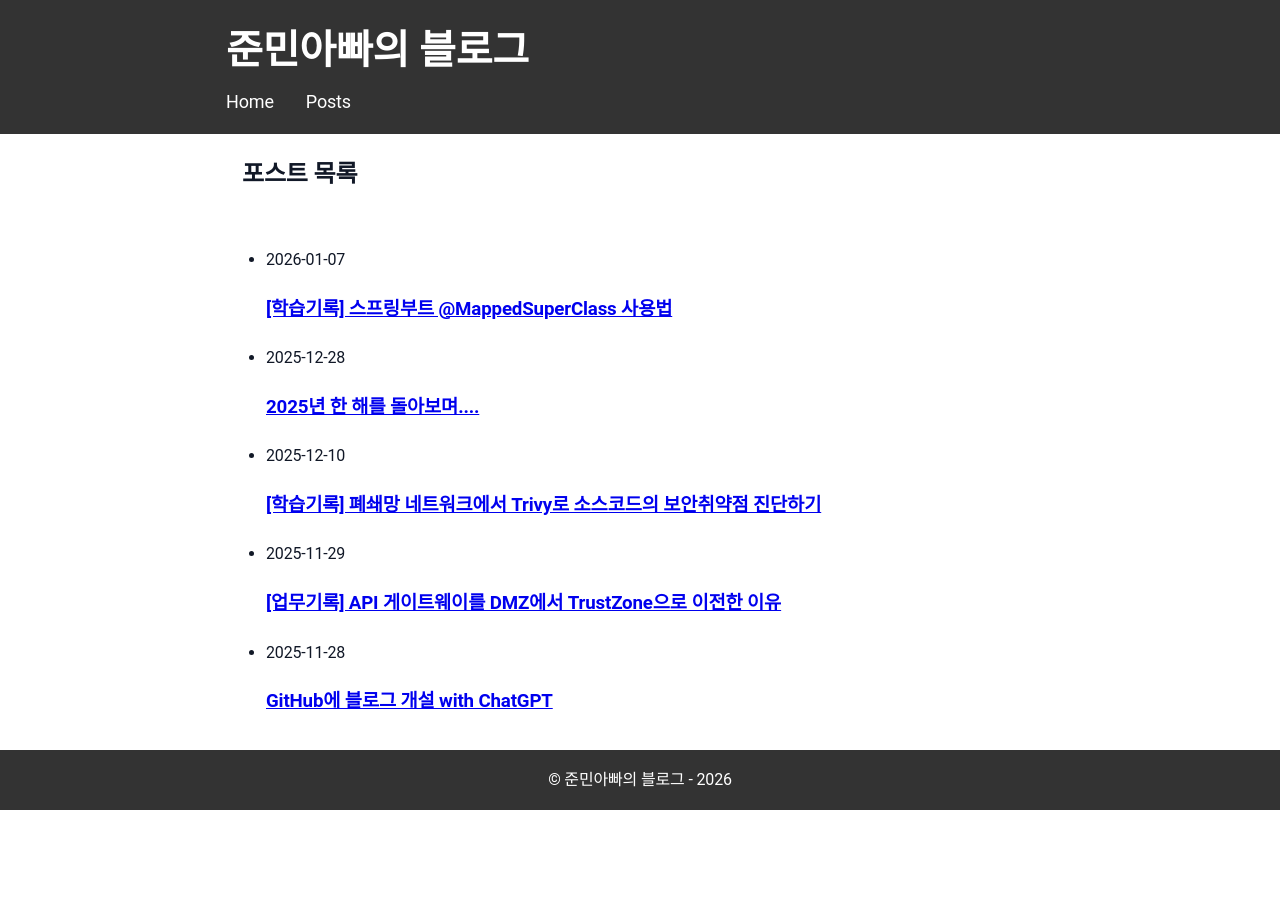
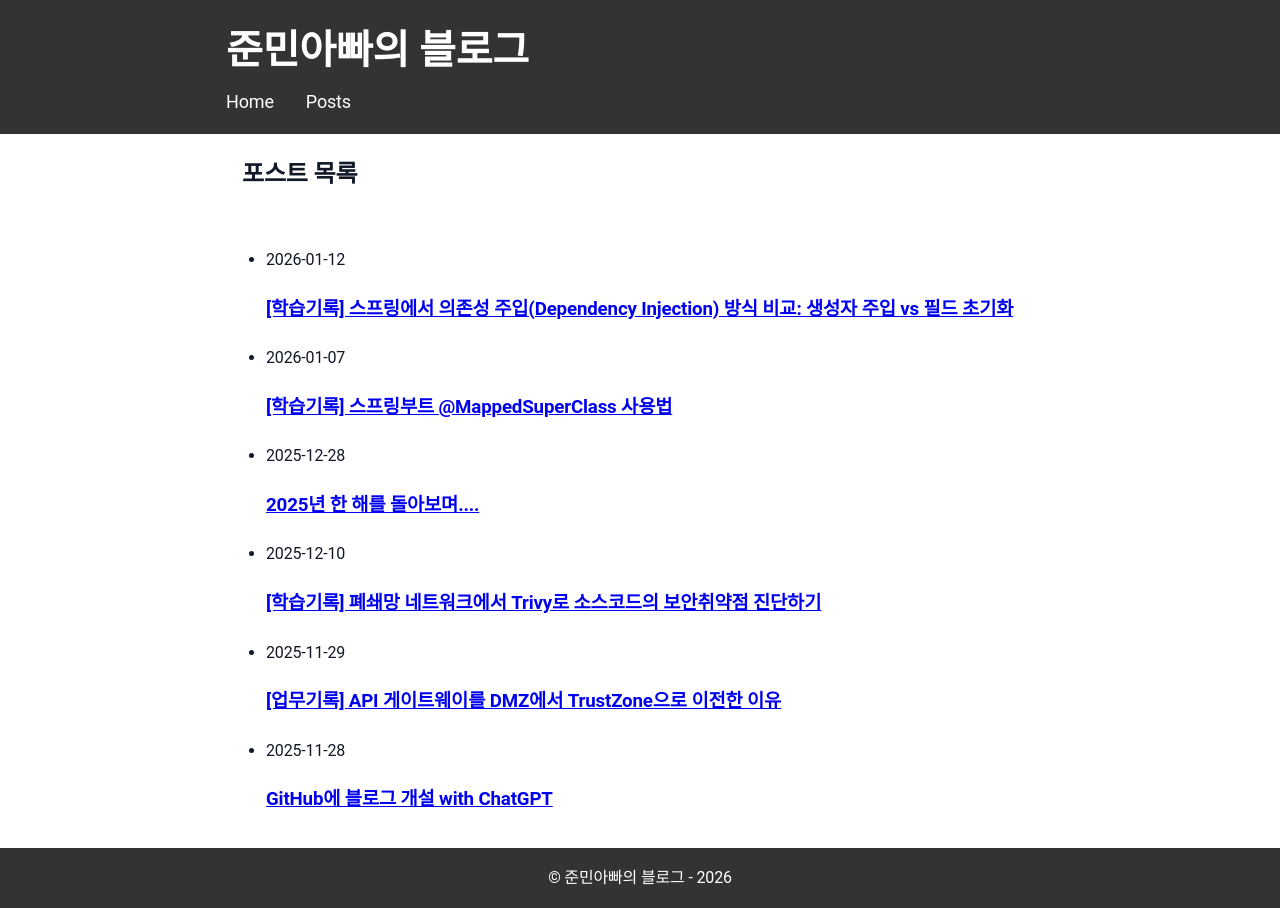
Before and after one commit to sanghoon-lee/sanghoon-lee.github.io, a Jekyll site: the page built from posts.md, in a window 1280 px wide. Built offline with Jekyll 4.4.1, drawn with Linux system fonts in a browser that asks for light colours; part of the change alters nothing that is shown.

Commit message:
add : 스프링 의존성 주입 포스팅 초안 추가

````diff
--- a/_posts/2025-12-10-trivy.md
+++ b/_posts/2025-12-10-trivy.md
@@ -2,7 +2,7 @@
 layout: post
 title: "[학습기록] 폐쇄망 네트워크에서 Trivy로 소스코드의 보안취약점 진단하기"
 date: 2025-12-10
-categories: security
+categories: 학습기록
 ---
 
 <style>
--- a/_posts/2026-01-07-MappedSuperClass.md
+++ b/_posts/2026-01-07-MappedSuperClass.md
@@ -2,7 +2,7 @@
 layout: post
 title: "[학습기록] 스프링부트 @MappedSuperClass 사용법"
 date: 2026-01-07
-categories: java
+categories: 학습기록
 ---
 
 <style>
--- /dev/null
+++ b/_posts/2026-01-12-DependencyInjection.md
@@ -0,0 +1,91 @@
+---
+layout: post
+title: "[학습기록] 스프링에서 의존성 주입(Dependency Injection) 방식 비교: 생성자 주입 vs 필드 초기화"
+date: 2026-01-12
+categories: 학습기록
+---
+
+<style>
+.main-image {
+  width: 50%;
+  max-width: 380px;
+  height: auto;
+  margin-bottom: 1.4rem;
+  border-radius: 12px;
+  display: block;
+}
+</style>
+
+스프링에서는 의존성 주입(Dependency Injection, DI)을 통해 객체 간의 결합도를 낮추고, 코드의 재사용성을 높이며, 테스트 용이성을 증가시킬 수 있습니다. 이 글에서는 **생성자 주입(Constructor Injection)**과 **필드 초기화(Field Initialization)** 방식의 차이점과, 올바른 의존성 주입 방식을 사용하는 이유에 대해 살펴보겠습니다.
+
+### 1. 필드 초기화 방식 (문제 코드)
+
+먼저 필드 초기화 방식을 살펴보겠습니다.
+
+```java
+public class SomeService {
+    @Autowired
+    private SomeDependency someDependency;
+
+    private String name = someDependency.getName();  // 의존성 주입 전에 사용됨
+}
+```
+
+이 코드는 문제가 될 수 있는 코드입니다. 그 이유는 name 필드를 초기화할 때 someDependency가 아직 주입되지 않았을 수 있기 때문입니다. @Autowired 애너테이션은 Spring의 의존성 주입을 사용하여 객체가 생성된 후에 의존성을 주입합니다. 그러나 위 코드에서는 name을 필드 선언 시점에 초기화하려고 하므로, someDependency가 null일 가능성이 존재하며, 이로 인해 **NullPointerException**이 발생할 수 있습니다.
+
+문제점:
+
+필드 초기화 시점에 의존성이 주입되기 전에 getName()을 호출하려고 시도하므로, NullPointerException이 발생할 수 있습니다.
+
+의존성 주입의 순서가 불확실하여 코드의 안정성에 문제가 생길 수 있습니다.
+
+### 2. 생성자 주입 방식 (개선된 코드)
+
+다음으로 생성자 주입 방식을 사용한 개선된 코드를 살펴보겠습니다.
+
+```java
+public class SomeService {
+    private final SomeDependency someDependency;
+    private final String name;
+
+    @Autowired
+    public SomeService(SomeDependency someDependency) {
+        this.someDependency = someDependency;
+        this.name = someDependency.getName();  // 생성자에서 의존성 주입 후 초기화
+    }
+}
+```
+
+위 코드는 **생성자 주입(Constructor Injection)**을 사용하여 의존성을 주입하는 방식입니다. 이 코드에서 someDependency는 생성자를 통해 주입되며, name 변수는 생성자 내부에서 의존성 주입이 완료된 후 초기화됩니다.
+
+장점:
+
+안전한 의존성 주입: 생성자에서 의존성 주입이 이루어지고, 그 후에 name 변수를 초기화하므로 NullPointerException을 방지할 수 있습니다.
+
+불변성 보장: final 키워드를 사용하여 someDependency와 name을 초기화 후 변경할 수 없게 만듭니다. 이로 인해 객체가 **불변성(Immutable)**을 가지게 되어, 상태가 변경되지 않음을 보장할 수 있습니다.
+
+테스트 용이성: 생성자 주입은 의존성 주입이 명확하게 드러나므로 테스트 코드에서 필요한 의존성을 모킹(Mocking) 하거나 주입하기 용이합니다.
+
+컴파일 시점 의존성 검증: 생성자를 통한 의존성 주입은 컴파일 시점에 의존성이 누락되었는지 바로 확인할 수 있어 런타임 오류를 줄일 수 있습니다.
+
+문제 해결:
+
+의존성 주입 후 변수 초기화: 생성자에서 의존성 주입이 이루어진 후, 그 값을 이용하여 변수 name을 초기화합니다. 이 방식은 의존성이 안전하게 주입된 후에 값을 사용하므로 안정적입니다.
+
+### 3. 생성자 주입 vs 필드 초기화 방식
+
+| 특징 |	필드 초기화 방식 (@Autowired 필드 주입)	 | 생성자 주입 (Constructor Injection) |
+| --- | --- | --- |
+| 주입 시점	| 객체 생성 후, 필드 초기화 시점에 의존성 주입됨 |	객체 생성 시, 생성자에서 의존성 주입됨 |
+| 의존성 관리 |	의존성 주입 전에 변수 사용 시 예외 발생 가능 |	의존성이 명확하게 주입되고, 생성자에서 초기화됨 |
+| 불변성 |	불변성 보장되지 않음 |	final 키워드를 사용하여 불변성 보장 |
+| 테스트 용이성	| 의존성 주입이 명확하지 않아서 테스트가 어려울 수 있음	 | 생성자 주입을 통해 의존성 주입이 명확하여 테스트가 용이 |
+| 컴파일 타임 검증	| 의존성 주입 순서나 누락에 대한 검증이 어려움	 | 컴파일 시점에 의존성 누락 문제를 발견할 수 있음 |
+
+### 4. 결론
+
+생성자 주입 방식은 의존성 주입 후 변수 초기화를 보장하고, 불변성을 유지하며, 컴파일 타임에 의존성 문제를 해결할 수 있는 강력한 방식입니다. 반면, 필드 초기화 방식은 의존성이 주입되기 전에 필드를 사용할 가능성이 있어 예기치 않은 오류가 발생할 수 있습니다.
+
+따라서 Spring에서 의존성 주입을 사용할 때는 생성자 주입 방식을 사용하는 것이 바람직합니다. 이 방식은 의존성 관리와 객체의 안정성, 테스트 용이성을 높이는 데 유리합니다. @Autowired를 생성자에 사용하여 의존성을 명확히 주입받고, 객체의 상태를 불변으로 유지하는 방식으로 개발하는 것을 권장합니다.
+
+이 글이 Spring 의존성 주입 방식을 이해하는 데 도움이 되었기를 바랍니다! :)
````
